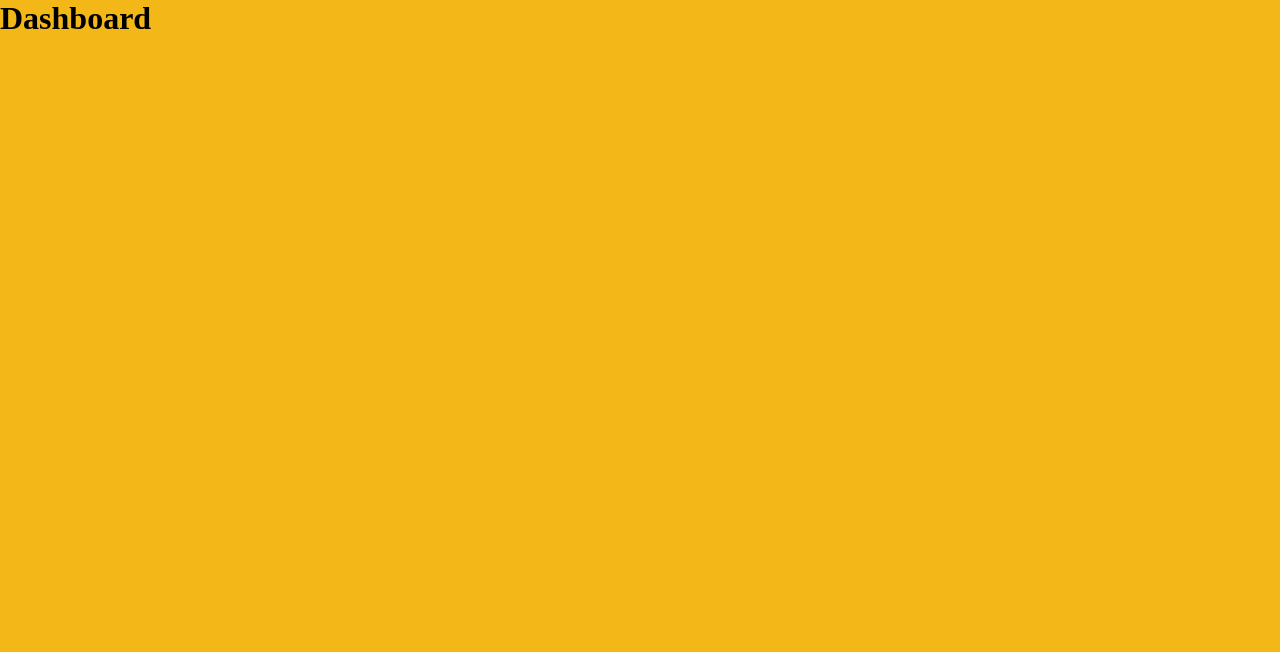
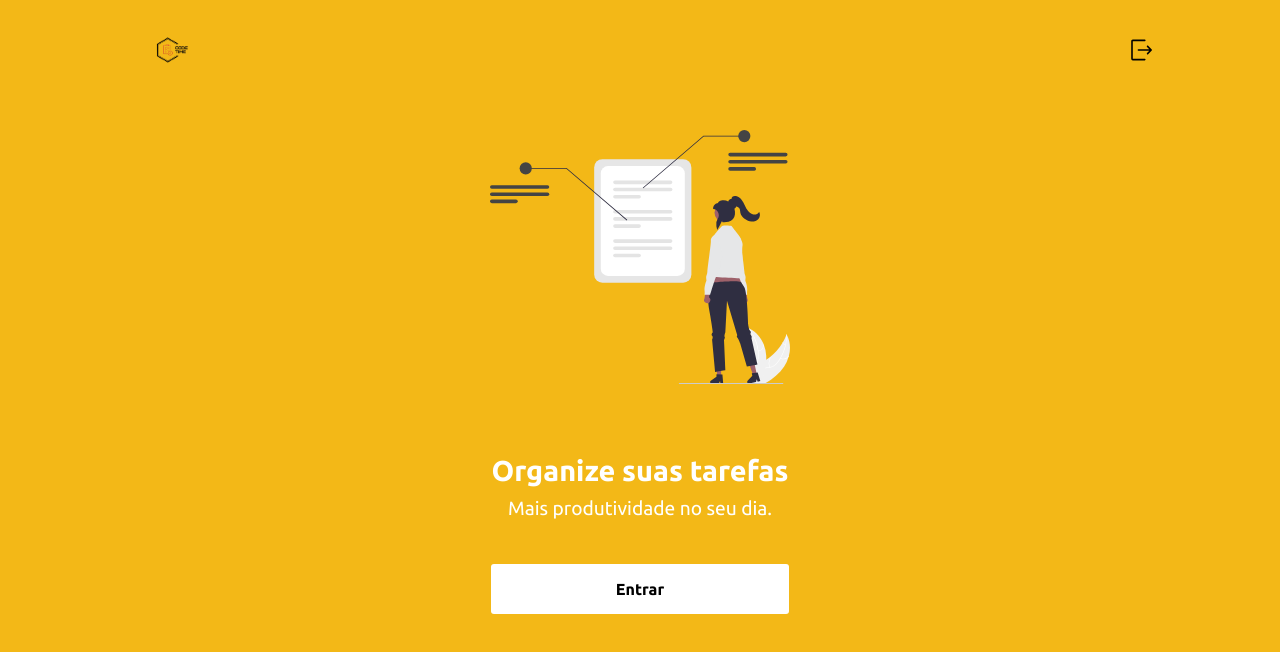
Before and after one commit to Rafaelsimas/listaDeTarefas, a React (Vite) app: page /lista in a window 1280 px wide. Shown: the top 652 px of the page. Built offline with nearby package versions, Linux system fonts and the light colour scheme.

Commit message:
Adicionada a tela de apresentação

```diff
--- a/GlobalStyle/GlobalStyle.css
+++ b/GlobalStyle/GlobalStyle.css
@@ -61,3 +61,41 @@ header nav img {
 header nav .exit {
   font-size: 1.5rem;
 }
+
+/* ------------------------containerDashboard----------------- */
+.containerDashboard {
+  width: 80%;
+  margin-inline: auto;
+  display: flex;
+  flex-direction: column;
+  align-items: center;
+}
+.containerDashboard img {
+  width: 300px;
+  margin-top: 30px;
+}
+
+.containerDashboard .container-txt {
+  padding-top: 70px;
+  width: 100%;
+  text-align: center;
+  color: white;
+}
+
+.containerDashboard .container-txt .txt-xl {
+  font-size: 1.8rem;
+  margin-bottom: 10px;
+}
+.containerDashboard .container-txt .txt-md {
+  font-size: 1.2rem;
+  margin-bottom: 60px;
+}
+
+.containerDashboard .container-txt .btn-dashboard {
+  width: 100%;
+  padding: 1rem 7.8rem;
+  border-radius: 3px;
+  border: none;
+  background-color: white;
+  color: black;
+}
--- /dev/null
+++ b/GlobalStyle/Ubunto.css
@@ -0,0 +1,47 @@
+.ubuntu-light {
+  font-family: "Ubuntu", sans-serif;
+  font-weight: 300;
+  font-style: normal;
+}
+
+.ubuntu-regular {
+  font-family: "Ubuntu", sans-serif;
+  font-weight: 400;
+  font-style: normal;
+}
+
+.ubuntu-medium {
+  font-family: "Ubuntu", sans-serif;
+  font-weight: 500;
+  font-style: normal;
+}
+
+.ubuntu-bold {
+  font-family: "Ubuntu", sans-serif;
+  font-weight: 700;
+  font-style: normal;
+}
+
+.ubuntu-light-italic {
+  font-family: "Ubuntu", sans-serif;
+  font-weight: 300;
+  font-style: italic;
+}
+
+.ubuntu-regular-italic {
+  font-family: "Ubuntu", sans-serif;
+  font-weight: 400;
+  font-style: italic;
+}
+
+.ubuntu-medium-italic {
+  font-family: "Ubuntu", sans-serif;
+  font-weight: 500;
+  font-style: italic;
+}
+
+.ubuntu-bold-italic {
+  font-family: "Ubuntu", sans-serif;
+  font-weight: 700;
+  font-style: italic;
+}
--- a/src/Components/Dashboard/Dashboard.jsx
+++ b/src/Components/Dashboard/Dashboard.jsx
@@ -1,3 +1,22 @@
+import Menu from "../Menu/Menu"
+import logoDashboard from "../../assets/logoDashboard.svg"
+import { Link } from "react-router-dom"
 export default function Dashboard() {
-  return <h1>Dashboard</h1>
+  return (
+    <>
+      <Menu />
+      <div className="containerDashboard">
+        <img src={logoDashboard} alt="" />
+        <div className="container-txt">
+          <div className="txt-xl ubuntu-bold">Organize suas tarefas</div>
+          <div className="txt-md ubuntu-regular">
+            Mais produtividade no seu dia.
+          </div>
+          <Link to="/aplicacao" className="btn-dashboard ubuntu-bold">
+            Entrar
+          </Link>
+        </div>
+      </div>
+    </>
+  )
 }
--- a/src/main.jsx
+++ b/src/main.jsx
@@ -1,6 +1,7 @@
 import { StrictMode } from "react"
 import { createRoot } from "react-dom/client"
 import "../GlobalStyle/GlobalStyle.css"
+import "../GlobalStyle/Ubunto.css"
 import App from "./App.jsx"
 
 createRoot(document.getElementById("root")).render(
```
Also changed, not shown: src/assets/logoDashboard.svg (added).
